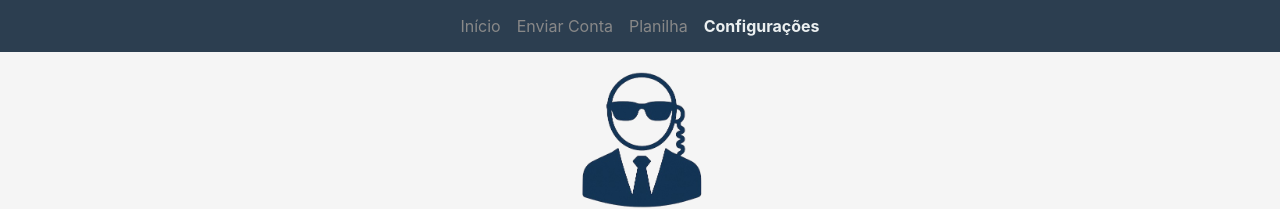
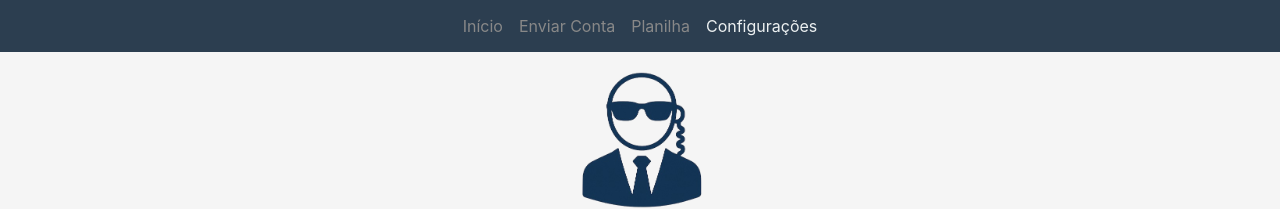
Before and after one commit to marceloadaes/AgentBill, a Next.js app: page / in a window 1280 px wide. Shown: the top 209 px of the page. Built offline with nearby package versions, Linux system fonts and the light colour scheme; no server answers.

Commit message:
Highlight active menu item

```diff
--- a/components/Layout.tsx
+++ b/components/Layout.tsx
@@ -70,10 +70,17 @@ export default function Layout({ children }: Props) {
     label: string,
     disable: boolean
   ) => {
-    return disable ? (
-      <span className={styles.disabled}>{label}</span>
-    ) : (
-      <Link href={href} className={styles.navLink}>
+    if (disable) {
+      return <span className={styles.disabled}>{label}</span>;
+    }
+
+    const linkClass =
+      router.pathname === href
+        ? `${styles.navLink} ${styles.active}`
+        : styles.navLink;
+
+    return (
+      <Link href={href} className={linkClass}>
         {label}
       </Link>
     );
@@ -86,7 +93,14 @@ export default function Layout({ children }: Props) {
           {renderLink('/', 'Início', !configured)}
           {renderLink('/upload', 'Enviar Conta', !configured)}
           {renderLink('/links', 'Planilha', !configured)}
-          <Link href="/settings" className={styles.navLink}>
+          <Link
+            href="/settings"
+            className={
+              router.pathname === '/settings'
+                ? `${styles.navLink} ${styles.active}`
+                : styles.navLink
+            }
+          >
             Configurações
           </Link>
         </nav>
--- a/styles/Layout.module.css
+++ b/styles/Layout.module.css
@@ -21,9 +21,12 @@
 
 .navLink {
   color: #ecf0f1;
-  font-weight: bold;
   transition: color 0.2s ease;
   text-decoration: none !important;
+}
+
+.active {
+  font-weight: bold;
 }
 
 .disabled {
```
